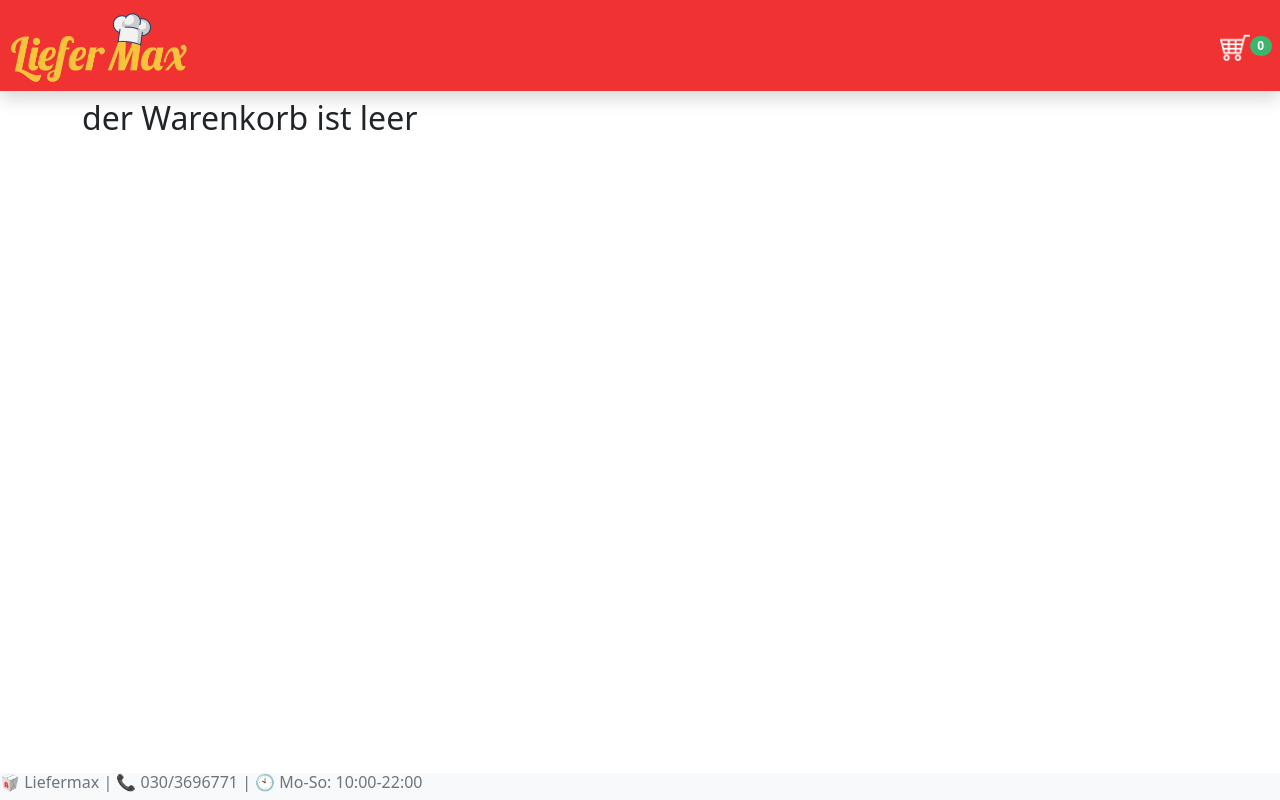
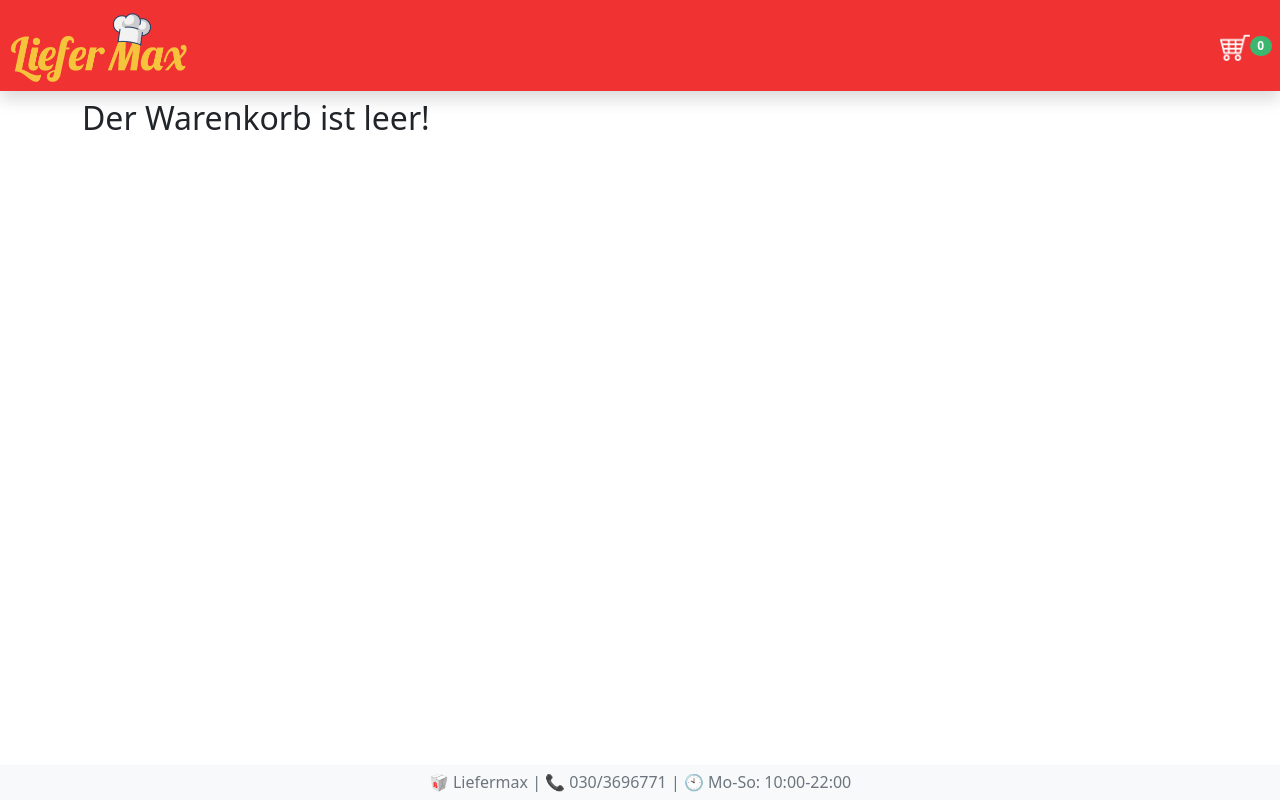
Before and after one commit to Philipp-Hess/Next.js_-food-delivery-service, a Next.js app: page /warenkorb in a window 1280 px wide. Built offline with nearby package versions, Linux system fonts and the light colour scheme.

Commit message:
added payment methods

```diff
--- a/komponenten/Fusszeile.jsx
+++ b/komponenten/Fusszeile.jsx
@@ -1,7 +1,11 @@
+import React from "react";
+
 export default function Fusszeile() {
   return (
-    <div className="d-flex justtify-content-center fixed-bottom text-secondary bg-light">
-      <h6>🥡 Liefermax | 📞 030/3696771 | 🕙 Mo-So: 10:00-22:00 </h6>
+    <div className="d-flex justify-content-center fixed-bottom text-secondary bg-light p-2">
+      <h6 className="m-0">
+        🥡 Liefermax | 📞 030/3696771 | 🕙 Mo-So: 10:00-22:00{" "}
+      </h6>
     </div>
   );
 }
--- a/package.json
+++ b/package.json
@@ -9,6 +9,7 @@
     "lint": "next lint"
   },
   "dependencies": {
+    "@paypal/react-paypal-js": "^8.1.3",
     "@reduxjs/toolkit": "^2.1.0",
     "bootstrap": "^5.3.2",
     "mongoose": "^8.1.0",
--- a/pages/warenkorb.jsx
+++ b/pages/warenkorb.jsx
@@ -1,20 +1,85 @@
 import { Table, CloseButton, Button, Card } from "react-bootstrap";
 import Image from "next/image";
-import { UseDispatch, useDispatch, useSelector } from "react-redux";
+import { useDispatch, useSelector } from "react-redux";
 import Link from "next/link";
-import { loescheProdukt } from "@/redux/warenkorbSlice";
+import { loescheProdukt } from "../redux/warenkorbSlice";
+import { useEffect } from "react";
+import { useState } from "react";
+import {
+  PayPalScriptProvider,
+  PayPalButtons,
+  usePayPalScriptReducer,
+} from "@paypal/react-paypal-js";
 
 export default function Warenkorb() {
   const dispatch = useDispatch();
   const warenkorb = useSelector((state) => state.warenkorb);
+  const clientID =
+    "AQOZdY3nyMh_wZSvDNwnvnSY2-fe5DybaTl2-rPZlDxssMUgozs5rB9vo8BGMEQBcCacX996EJ41bC7G";
+  const [kasse, setKasse] = useState(false);
+
   const entfernen = (produkt) => {
     dispatch(loescheProdukt(produkt));
+  };
+
+  const amount = warenkorb.gesamtbetrag;
+  const currency = "EUR";
+  const style = { layout: "vertical" };
+
+  const ButtonWrapper = ({ currency, showSpinner }) => {
+    // usePayPalScriptReducer can be use only inside children of PayPalScriptProviders
+    // This is the main reason to wrap the PayPalButtons in a new component
+    const [{ options, isPending }, dispatch] = usePayPalScriptReducer();
+
+    useEffect(() => {
+      dispatch({
+        type: "resetOptions",
+        value: {
+          ...options,
+          currency: currency,
+        },
+      });
+    }, [currency, showSpinner]);
+
+    return (
+      <>
+        {showSpinner && isPending && <div className="spinner" />}
+        <PayPalButtons
+          style={style}
+          disabled={false}
+          forceReRender={[amount, currency, style]}
+          fundingSource={undefined}
+          createOrder={(data, actions) => {
+            return actions.order
+              .create({
+                purchase_units: [
+                  {
+                    amount: {
+                      currency_code: currency,
+                      value: amount,
+                    },
+                  },
+                ],
+              })
+              .then((orderId) => {
+                // Your code here after create the order
+                return orderId;
+              });
+          }}
+          onApprove={function (data, actions) {
+            return actions.order.capture().then(function (details) {
+              console.log(details.purchase_units[0].shipping);
+            });
+          }}
+        />
+      </>
+    );
   };
 
   return (
     <div>
       {warenkorb.wAnzahl === 0 ? (
-        <h2>der Warenkorb ist leer</h2>
+        <h2>Der Warenkorb ist leer!</h2>
       ) : (
         <div>
           <h1>Warenkorb</h1>
@@ -54,17 +119,19 @@ export default function Warenkorb() {
                       </td>
                       <td>
                         {produkt.extras.map((extra) => (
-                          <span key={extra._id}>{extra.text}</span>
+                          <span key={extra._id}>{extra.text} </span>
                         ))}
                       </td>
                       <td>{produkt.menge}</td>
                       <td>{(produkt.preis * produkt.menge).toFixed(2)}</td>
+                      <td>
                         <Button
                           className="btn-sm"
                           onClick={() => entfernen(produkt)}
                         >
                           x
                         </Button>
+                      </td>
                     </tr>
                   ))}
                 </tbody>
@@ -76,7 +143,25 @@ export default function Warenkorb() {
                   <Card.Header as="h5">Gesamt</Card.Header>
                   <Card.Body className="text-center">
                     <Card.Title>{warenkorb.gesamtbetrag.toFixed(2)}</Card.Title>
-                    <Button variant="primary">Zur Kasse</Button>
+                    {kasse ? (
+                      <PayPalScriptProvider
+                        options={{
+                          "client-id": clientID,
+                          components: "buttons",
+                          currency: "EUR",
+                          //"disable-funding":"sofort"
+                        }}
+                      >
+                        <ButtonWrapper
+                          currency={currency}
+                          showSpinner={false}
+                        />
+                      </PayPalScriptProvider>
+                    ) : (
+                      <Button variant="primary" onClick={() => setKasse(true)}>
+                        Zur Kasse
+                      </Button>
+                    )}
                   </Card.Body>
                 </Card>
               </div>
--- a/utils/mongodb.js
+++ b/utils/mongodb.js
@@ -14,8 +14,6 @@ async function dbConnect() {
 
   if (!cached.promise) {
     const options = {
-      useNewUrlParser: true,
-      useUnifiedTopology: true,
       bufferCommands: false,
     };
 
```
Also changed, not shown: 1 other file (tests, documents, lock files or other folders). Lines whose indentation alone changed are shown as unchanged.
